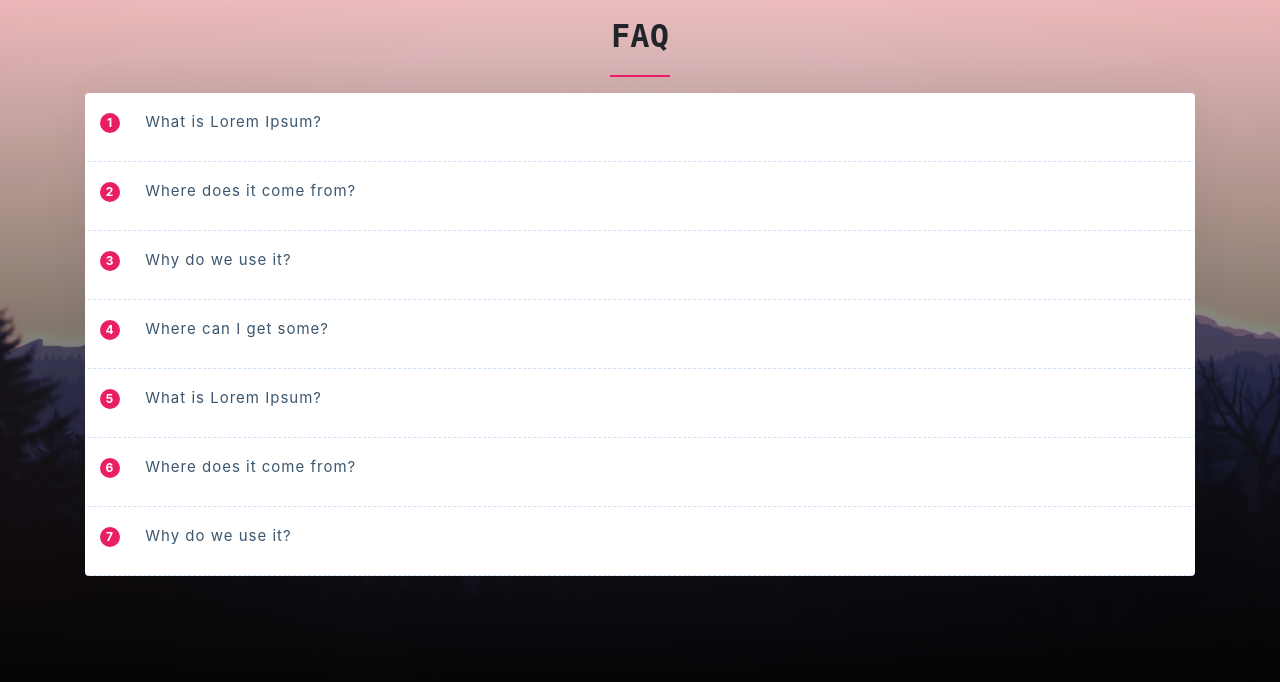
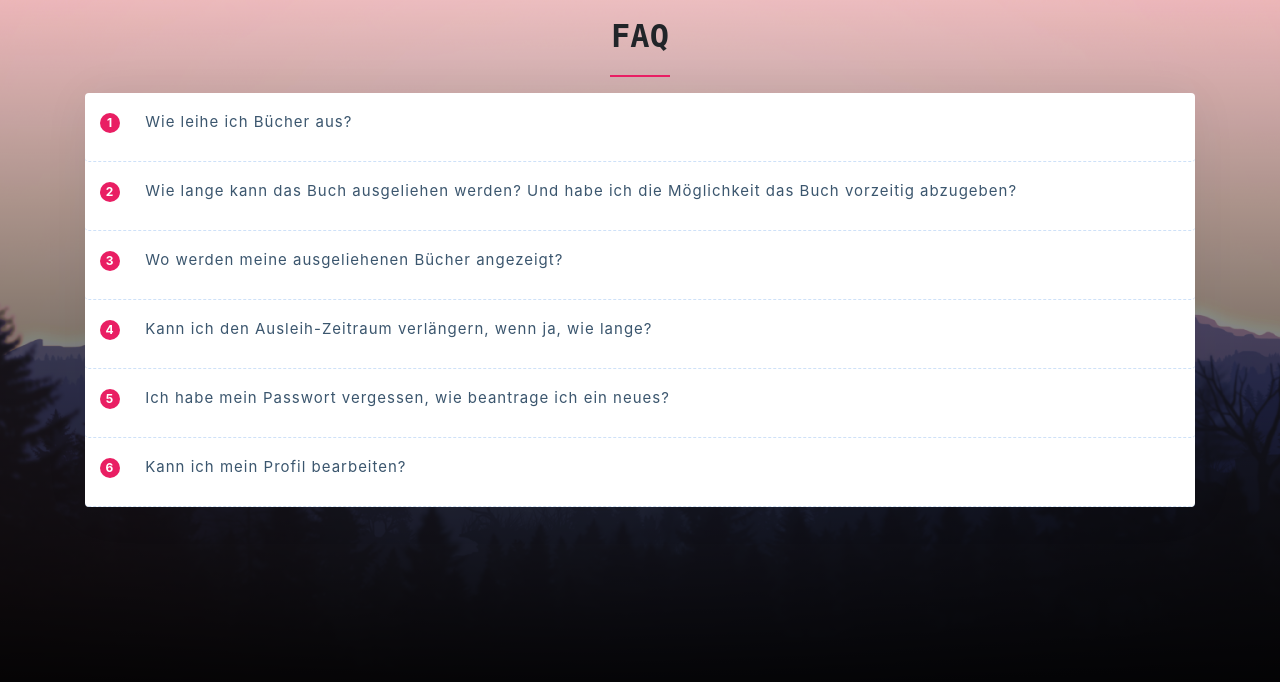
Before and after one commit to JojoNowack/book-store, a Django app: page /faq/ in a window 1280 px wide. Shown: the part 60-742 px from the top of the page. Run offline with Django 3.2, Linux system fonts and the light colour scheme; some libraries are stand-ins or nearby versions.

```diff
--- a/book_store/book_store/templates/faq.html
+++ b/book_store/book_store/templates/faq.html
@@ -43,13 +43,13 @@
                                 <div class="card-header" id="faqHeading-1">
                                     <div class="mb-0">
                                         <h5 class="faq-title" data-toggle="collapse" data-target="#faqCollapse-1" data-aria-expanded="true" data-aria-controls="faqCollapse-1">
-                                            <span class="badge">1  </span> What is Lorem Ipsum?
+                                            <span class="badge">1  </span> Wie leihe ich Bücher aus?
                                         </h5>
                                     </div>
                                 </div>
                                 <div id="faqCollapse-1" class="collapse" aria-labelledby="faqHeading-1" data-parent="#accordion">
                                     <div class="card-body">
-                                        <p>Lorem Ipsum is simply dummy text of the printing and typesetting industry. Lorem Ipsum has been the industry's standard dummy text ever since the 1500s, when an unknown printer took a galley of type and scrambled it to make a type specimen book. </p>
+                                        <p>Das gewünschte Buch kann über den Button "Ausleihen" ausgeliehen werden.</p>
                                     </div>
                                 </div>
                             </div>
@@ -57,13 +57,13 @@
                                 <div class="card-header" id="faqHeading-2">
                                     <div class="mb-0">
                                         <h5 class="faq-title" data-toggle="collapse" data-target="#faqCollapse-2" data-aria-expanded="false" data-aria-controls="faqCollapse-2">
-                                            <span class="badge">2</span> Where does it come from?
+                                            <span class="badge">2</span> Wie lange kann das Buch ausgeliehen werden? Und habe ich die Möglichkeit das Buch vorzeitig abzugeben?
                                         </h5>
                                     </div>
                                 </div>
                                 <div id="faqCollapse-2" class="collapse" aria-labelledby="faqHeading-2" data-parent="#accordion">
                                     <div class="card-body">
-                                        <p>Contrary to popular belief, Lorem Ipsum is not simply random text. It has roots in a piece of classical Latin literature from 45 BC, making it over 2000 years old.</p>
+                                        <p>Grundsätzlich werden die Bücher für einen Zeitraum von 30 Tagen verliehen. Die Möglichkeit ein Buch vorzeitig abzugeben bzw. zu stornieren besteht ebenfalls.</p>
                                     </div>
                                 </div>
                             </div>
@@ -71,13 +71,13 @@
                                 <div class="card-header" id="faqHeading-3">
                                     <div class="mb-0">
                                         <h5 class="faq-title" data-toggle="collapse" data-target="#faqCollapse-3" data-aria-expanded="false" data-aria-controls="faqCollapse-3">
-                                            <span class="badge">3</span> Why do we use it?
+                                            <span class="badge">3</span> Wo werden meine ausgeliehenen Bücher angezeigt?
                                         </h5>
                                     </div>
                                 </div>
                                 <div id="faqCollapse-3" class="collapse" aria-labelledby="faqHeading-3" data-parent="#accordion">
                                     <div class="card-body">
-                                        <p>It is a long established fact that a reader will be distracted by the readable content of a page when looking at its layout. The point of using Lorem Ipsum is that it has a more-or-less normal distribution of letters, as opposed to using 'Content here, content here.</p>
+                                        <p>Die Übersicht zu den ausgeliehenen Bücher werden im Menüpunkt "PMeine Bücher" hinterlegt. Dort befindet sich ebenfalls die Möglichkeit das Buch zu stornieren</p>
                                     </div>
                                 </div>
                             </div>
@@ -85,13 +85,13 @@
                                 <div class="card-header" id="faqHeading-4">
                                     <div class="mb-0">
                                         <h5 class="faq-title" data-toggle="collapse" data-target="#faqCollapse-4" data-aria-expanded="false" data-aria-controls="faqCollapse-4">
-                                            <span class="badge">4</span> Where can I get some?
+                                            <span class="badge">4</span> Kann ich den Ausleih-Zeitraum verlängern, wenn ja, wie lange?
                                         </h5>
                                     </div>
                                 </div>
                                 <div id="faqCollapse-4" class="collapse" aria-labelledby="faqHeading-4" data-parent="#accordion">
                                     <div class="card-body">
-                                        <p>There are many variations of passages of Lorem Ipsum available, but the majority have suffered alteration in some form, by injected humour, or randomised words which don't look even slightly believable.</p>
+                                        <p>Das Abgabedatum kann um 14 Tage verlängert werden. Dies kannst du unter dem Menüpunkt "Meine Bücher" vornehmen</p>
                                     </div>
                                 </div>
                             </div>
@@ -99,13 +99,13 @@
                                 <div class="card-header" id="faqHeading-5">
                                     <div class="mb-0">
                                         <h5 class="faq-title" data-toggle="collapse" data-target="#faqCollapse-5" data-aria-expanded="false" data-aria-controls="faqCollapse-5">
-                                            <span class="badge">5</span> What is Lorem Ipsum?
+                                            <span class="badge">5</span> Ich habe mein Passwort vergessen, wie beantrage ich ein neues?
                                         </h5>
                                     </div>
                                 </div>
                                 <div id="faqCollapse-5" class="collapse" aria-labelledby="faqHeading-5" data-parent="#accordion">
                                     <div class="card-body">
-                                        <p> It has survived not only five centuries, but also the leap into electronic typesetting, remaining essentially unchanged. It was popularised in the 1960s with the release of Letraset sheets containing</p>
+                                        <p>Kein Problem. Das Passwort kannst du beim Login-Fenster ganz einfach zurücksetzen.</p>
                                     </div>
                                 </div>
                             </div>
@@ -113,17 +113,16 @@
                                 <div class="card-header" id="faqHeading-6">
                                     <div class="mb-0">
                                         <h5 class="faq-title" data-toggle="collapse" data-target="#faqCollapse-6" data-aria-expanded="false" data-aria-controls="faqCollapse-6">
-                                            <span class="badge">6</span> Where does it come from?
+                                            <span class="badge">6</span> Kann ich mein Profil bearbeiten?
                                         </h5>
                                     </div>
                                 </div>
                                 <div id="faqCollapse-6" class="collapse" aria-labelledby="faqHeading-6" data-parent="#accordion">
                                     <div class="card-body">
-                                        <p>The standard chunk of Lorem Ipsum used since the 1500s is reproduced below for those interested. Sections 1.10.32 and 1.10.33 from "de Finibus Bonorum et Malorum" by Cicero are also reproduced in their exact original form, accompanied by English versions from the 1914 translation by H. Rackham.</p>
-                                    </div>
+                                        <p>Natürlich. Dein Profil kannst du jederzeit unter dem Menüpunkt "Profil" bearbeiten.</p>
                                 </div>
                             </div>
-                            <div class="card">
+                            {% comment %} <div class="card">
                                 <div class="card-header" id="faqHeading-7">
                                     <div class="mb-0">
                                         <h5 class="faq-title" data-toggle="collapse" data-target="#faqCollapse-7" data-aria-expanded="false" data-aria-controls="faqCollapse-7">
@@ -136,7 +135,7 @@
                                         <p>Many desktop publishing packages and web page editors now use Lorem Ipsum as their default model text, and a search for 'lorem ipsum' will uncover many web sites still in their infancy. Various versions have evolved over the years, sometimes by accident, sometimes on purpose (injected humour and the like).</p>
                                     </div>
                                 </div>
-                            </div>
+                            </div> {% endcomment %}
                         </div>
                     </div>
                   </div>
```
Also changed, not shown: book_store/db.sqlite3.
